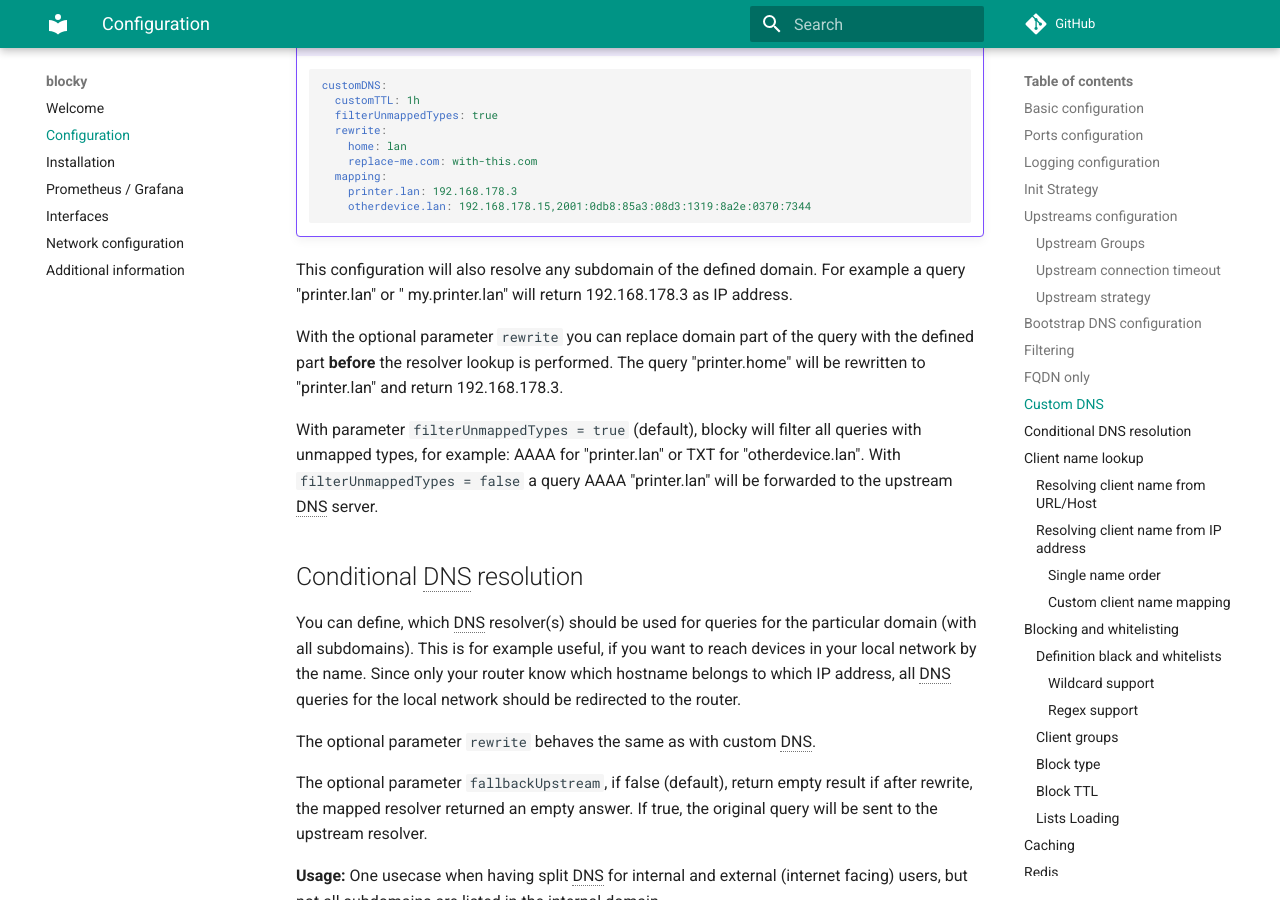
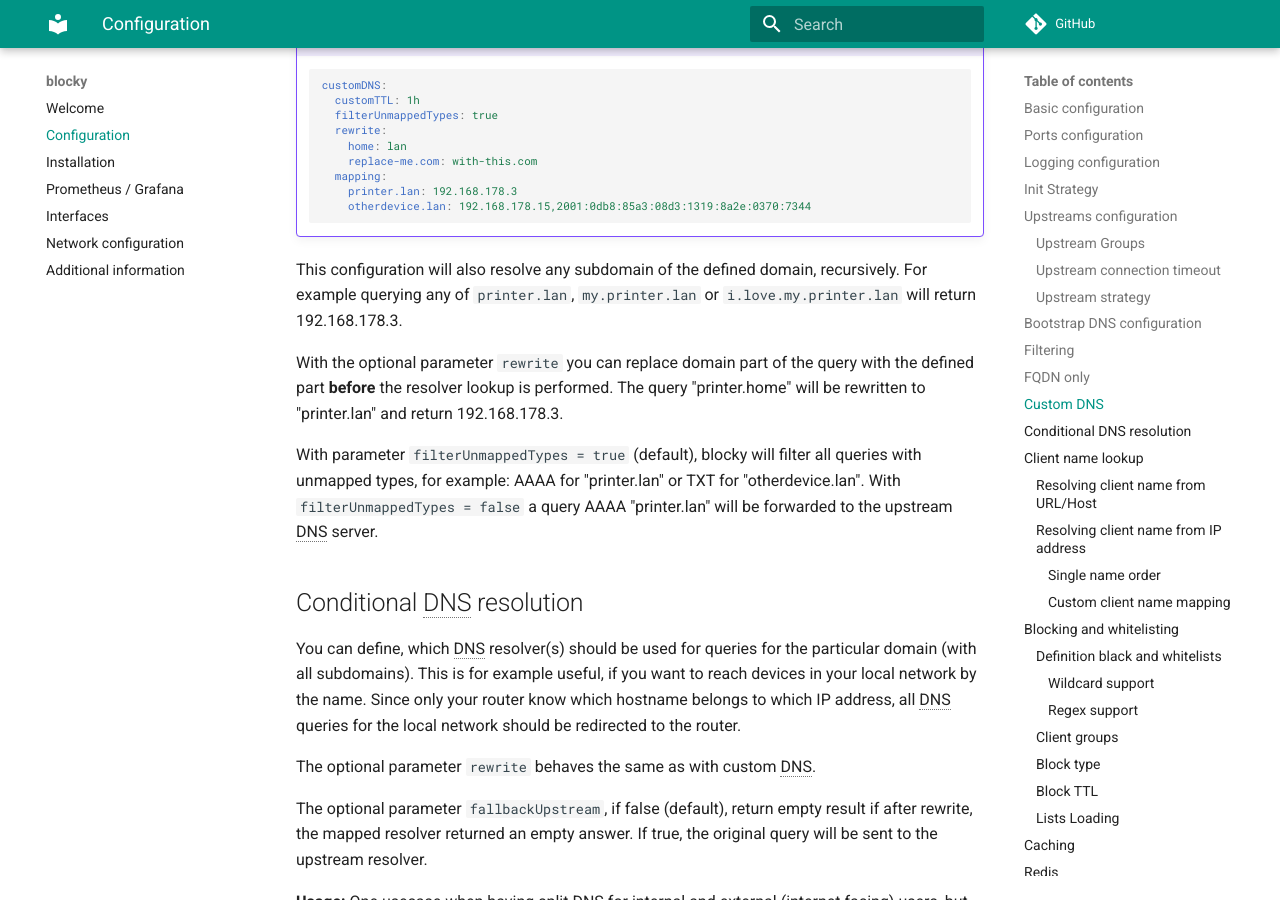
Before and after one commit to 0xERR0R/blocky, an MkDocs documentation site: the page built from docs/configuration.md, in a window 1280 px wide and 900 px high, scrolled down 8192 px. Built offline with MkDocs 1.6.1 and Material for MkDocs 9.7.7, drawn with Linux system fonts in a browser that asks for light colours; comment, search, counter and statistics services are not loaded; the version menu is left out.

Commit message:
fix(docs): make custom DNS matching recursively more explicit

````diff
--- a/docs/configuration.md
+++ b/docs/configuration.md
@@ -280,8 +280,8 @@ domain must be separated by a comma.
         otherdevice.lan: 192.168.178.15,2001:0db8:85a3:08d3:1319:8a2e:0370:7344
     ```
 
-This configuration will also resolve any subdomain of the defined domain. For example a query "printer.lan" or "
-my.printer.lan" will return 192.168.178.3 as IP address.
+This configuration will also resolve any subdomain of the defined domain, recursively. For example querying any of
+`printer.lan`, `my.printer.lan` or `i.love.my.printer.lan` will return 192.168.178.3.
 
 With the optional parameter `rewrite` you can replace domain part of the query with the defined part **before** the
 resolver lookup is performed.
````
